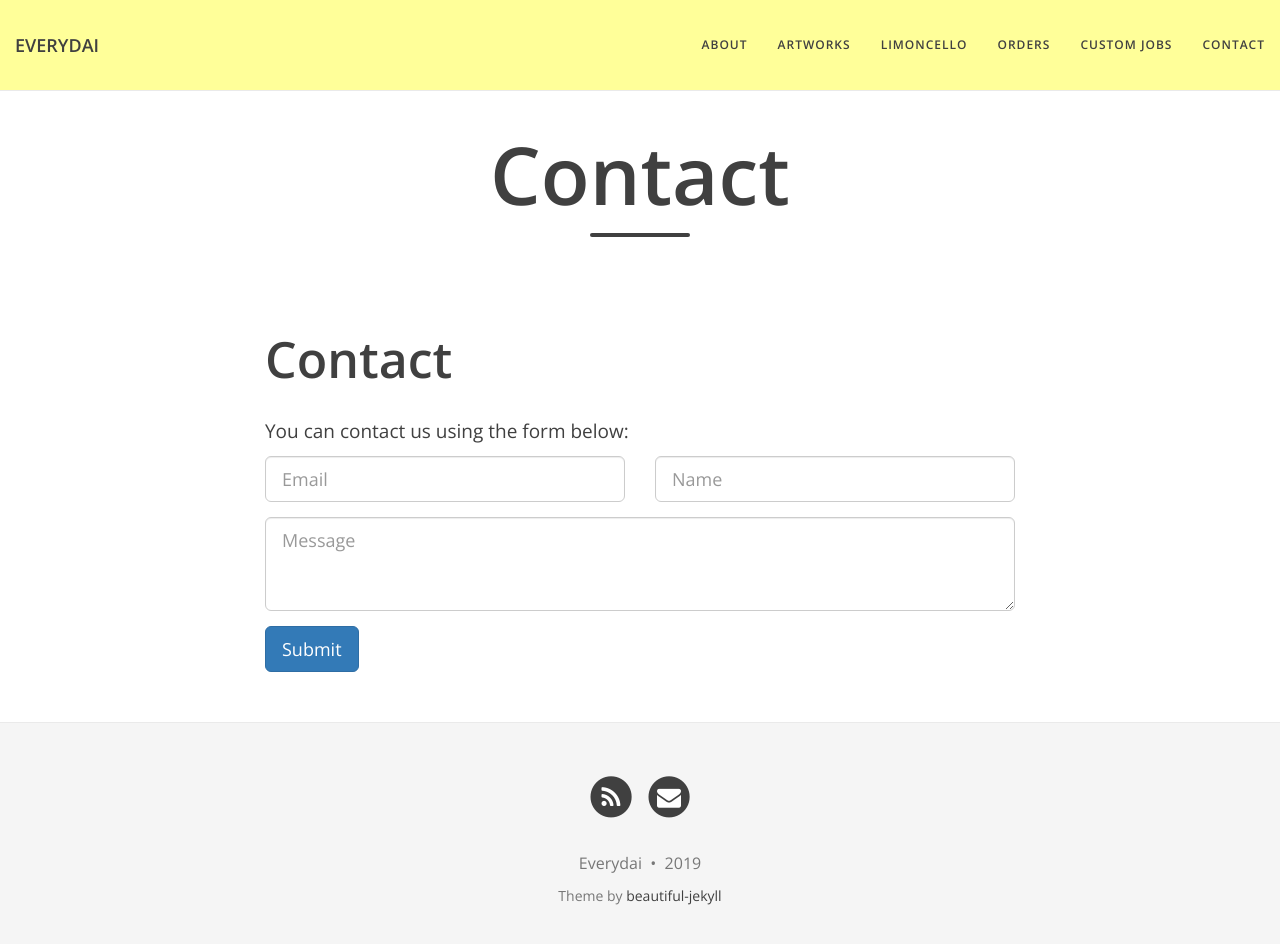
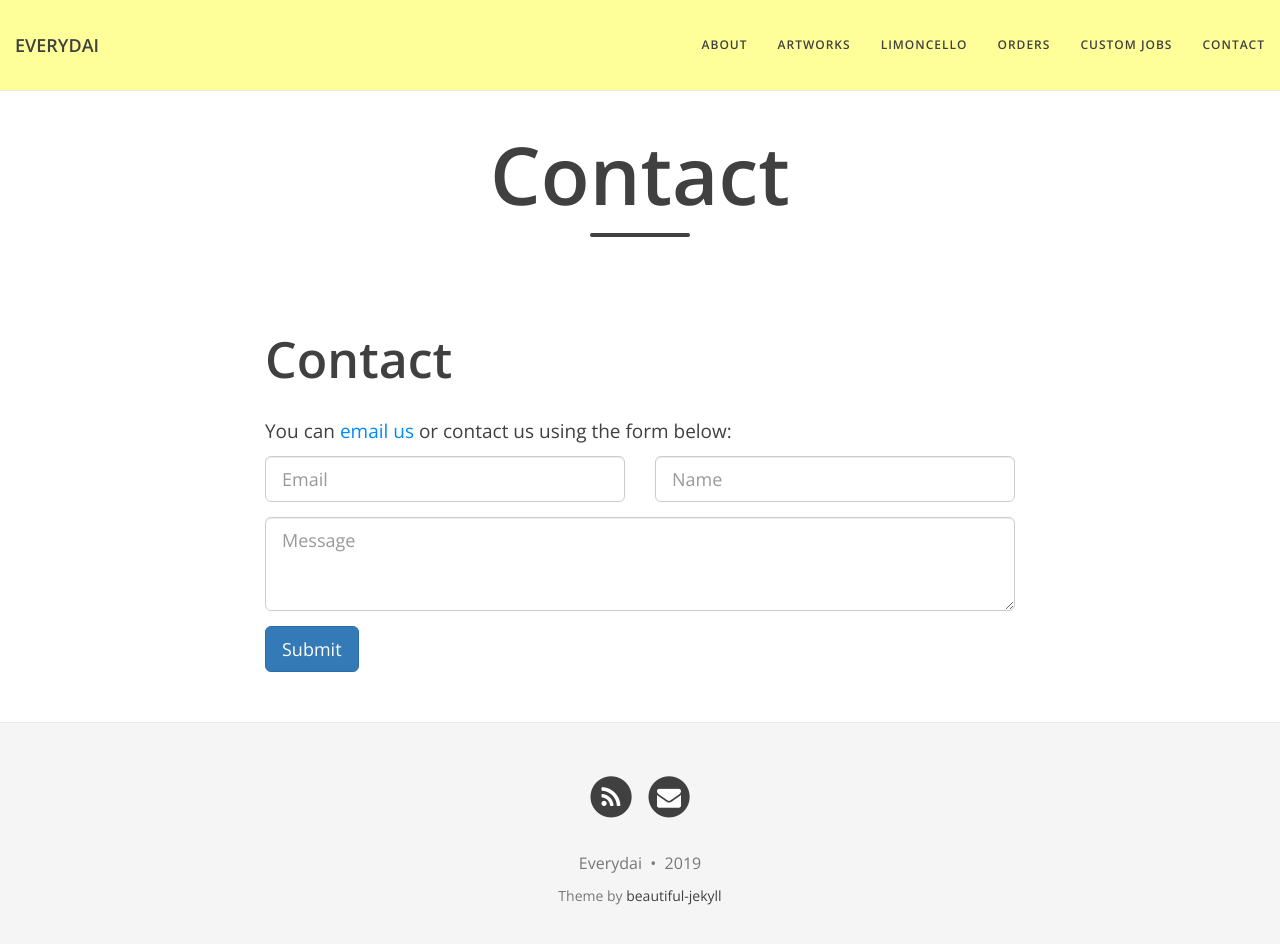
Before and after one commit to everydai/everydai.github.io, a Jekyll site: the page built from contact.html, in a window 1280 px wide and 956 px high. Shown: the top 944 px of the window. Built offline with Jekyll 4.4.1, drawn with Linux system fonts in a browser that asks for light colours; nearby versions of some CDN libraries.

Commit message:
fix order

```diff
--- a/contact.html
+++ b/contact.html
@@ -9,9 +9,8 @@ css: "/css/contact.css"
 <div id="contactme-section">
 <h1 id="contact">Contact</h1>
 
-
 <form action="https://formspree.io/xqkavbpn" method="POST" class="form" id="contact-form">
-  <p>You can contact us using the form below:</p>
+  <p>You can <a href="mailto:everydai.art@gmail.com?subject=Hello">email us</a> or contact us using the form below:</p>
   <div class="row">
     <div class="col-xs-6">
       <input type="email" name="_replyto" class="form-control input-lg" placeholder="Email" title="Email">
```
Also changed, not shown: customjobs.md (+0 -1 lines), orders.md (+0 -1 lines).
